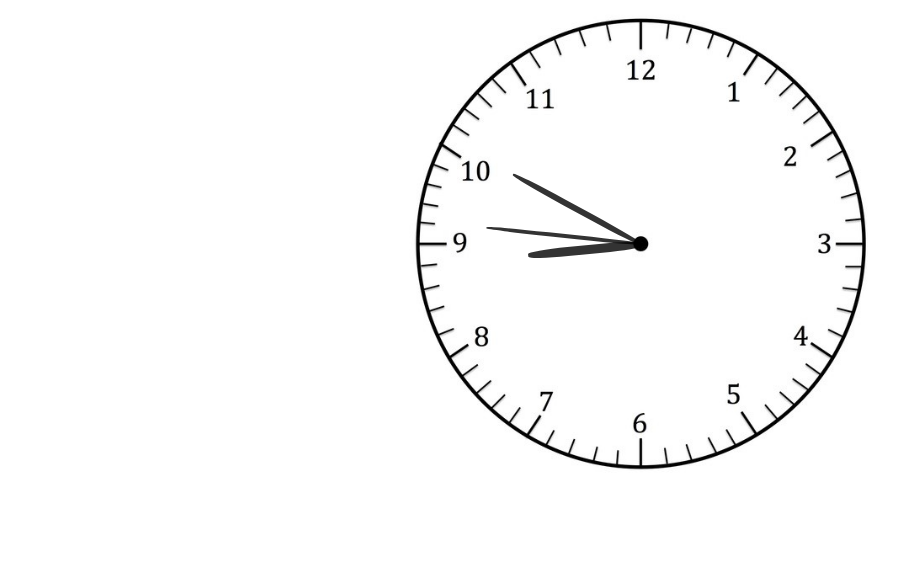
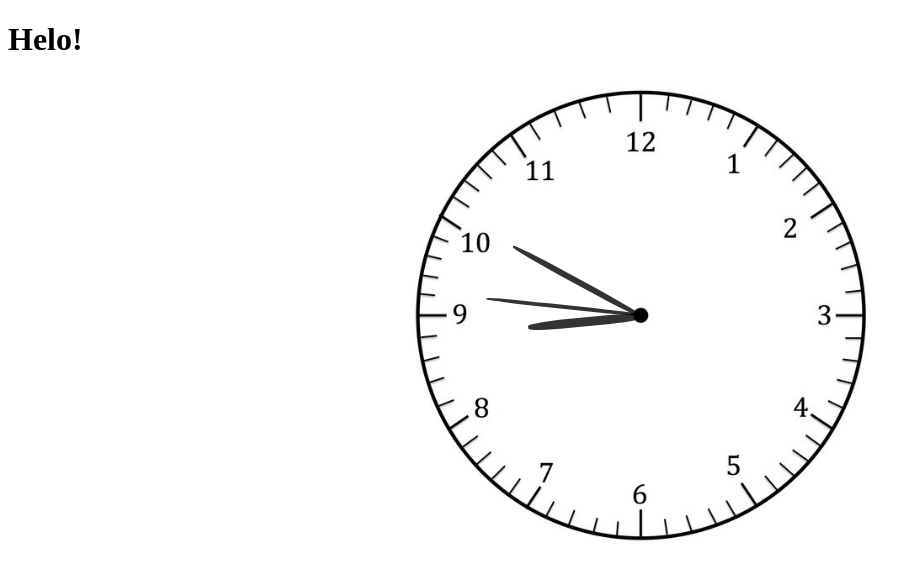
Before and after one commit to YatinBajajOP/analog_clock_phase-1, a plain HTML site: page index.html in a window 1280 px wide. Shown: the whole page, without its empty margins (0-921 px from the left). Drawn offline with Linux system fonts and the light colour scheme.

Commit message:
Helo added

```diff
--- a/index.html
+++ b/index.html
@@ -8,6 +8,7 @@
     <link rel="stylesheet" href="index.css">
 </head>
 <body>
+    <h1>Helo!</h1>
     <div id="clockcontainer">
         <div id="hour"></div>
         <div id="minute"></div>
```
